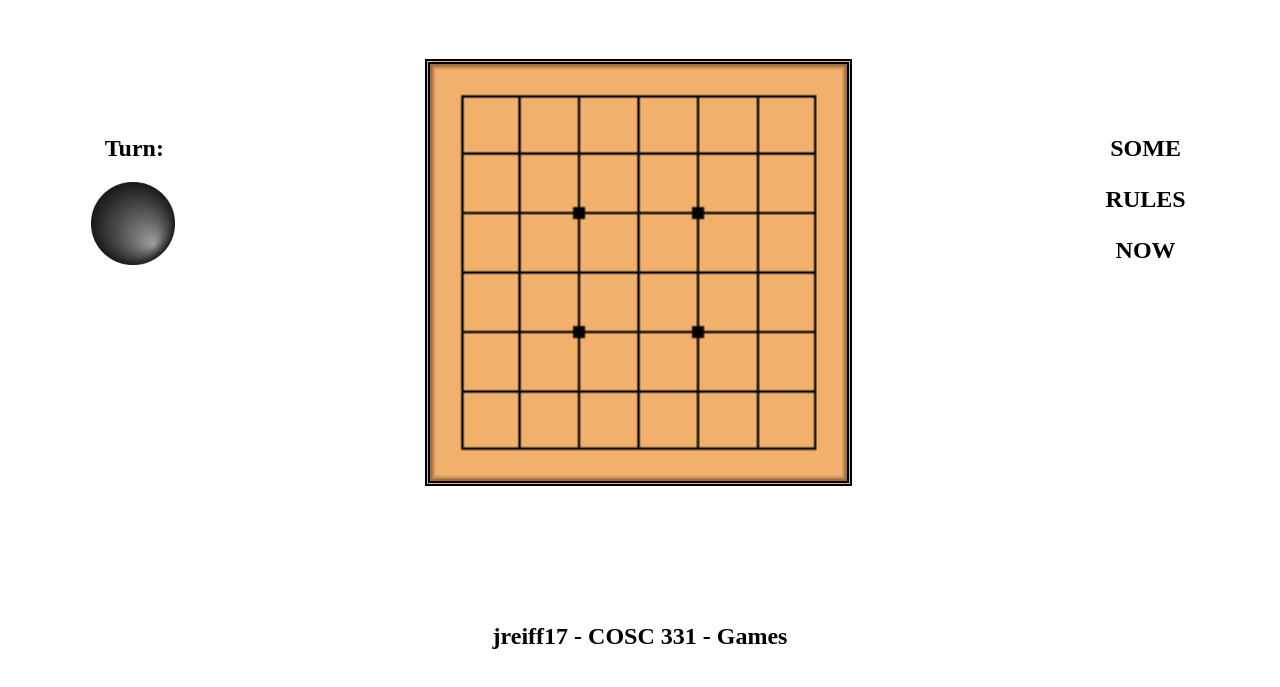
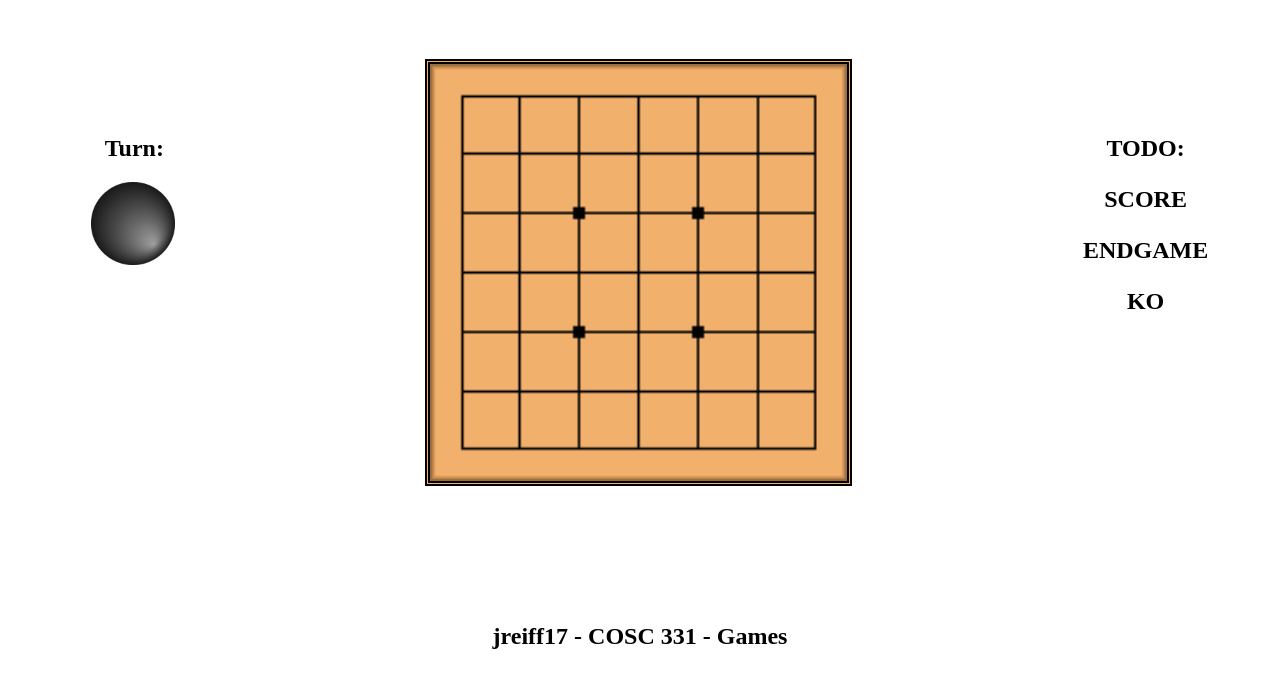
Before and after one commit to cxreiff/webgo, a plain HTML site: page go.html in a window 1280 px wide. Shown: the part 81-768 px from the top of the page. Drawn offline with nearby package versions, Linux system fonts and the light colour scheme.

Commit message:
changed right bar text

```diff
--- a/go.html
+++ b/go.html
@@ -24,9 +24,10 @@
 
 		<div class="rightbar">
 			<h2>
-				<p> SOME </p>
-				<p> RULES </p>
-				<p> NOW </p>
+				<p> TODO: </p>
+				<p> SCORE </p>
+				<p> ENDGAME </p>
+				<p> KO </p>
 			</h2>
 		</div>
 
```
